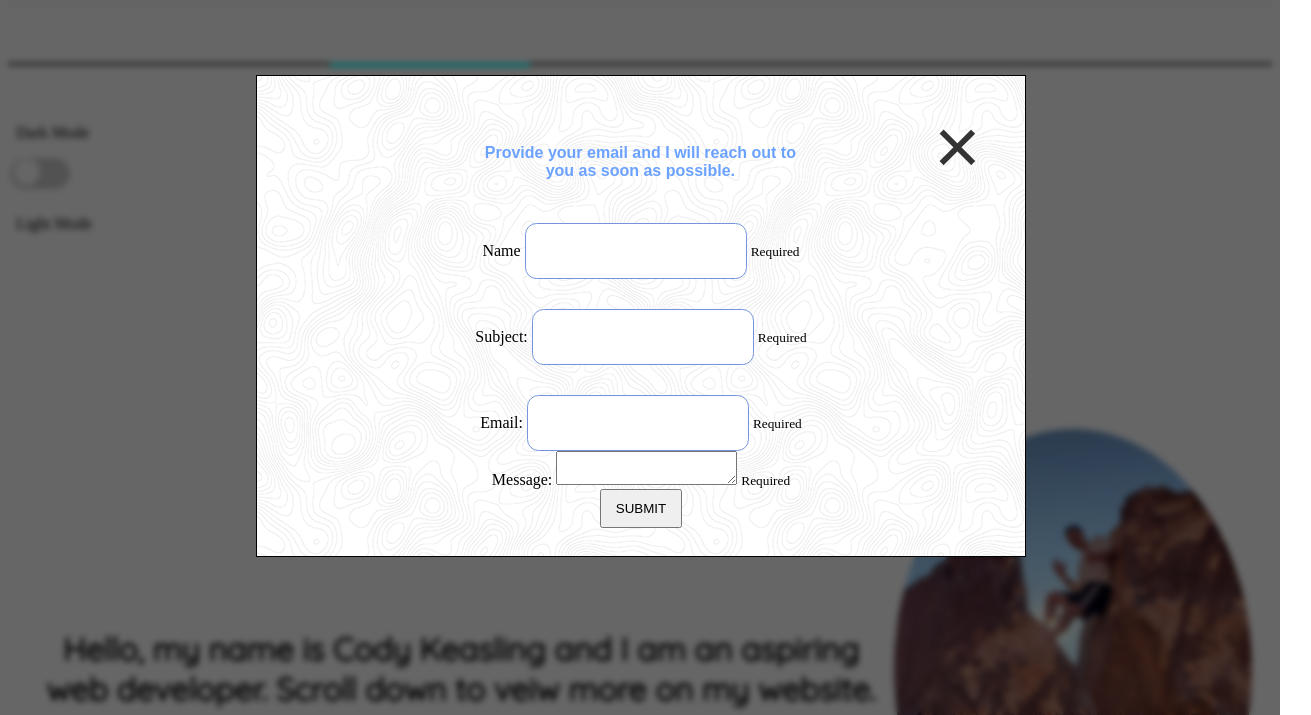
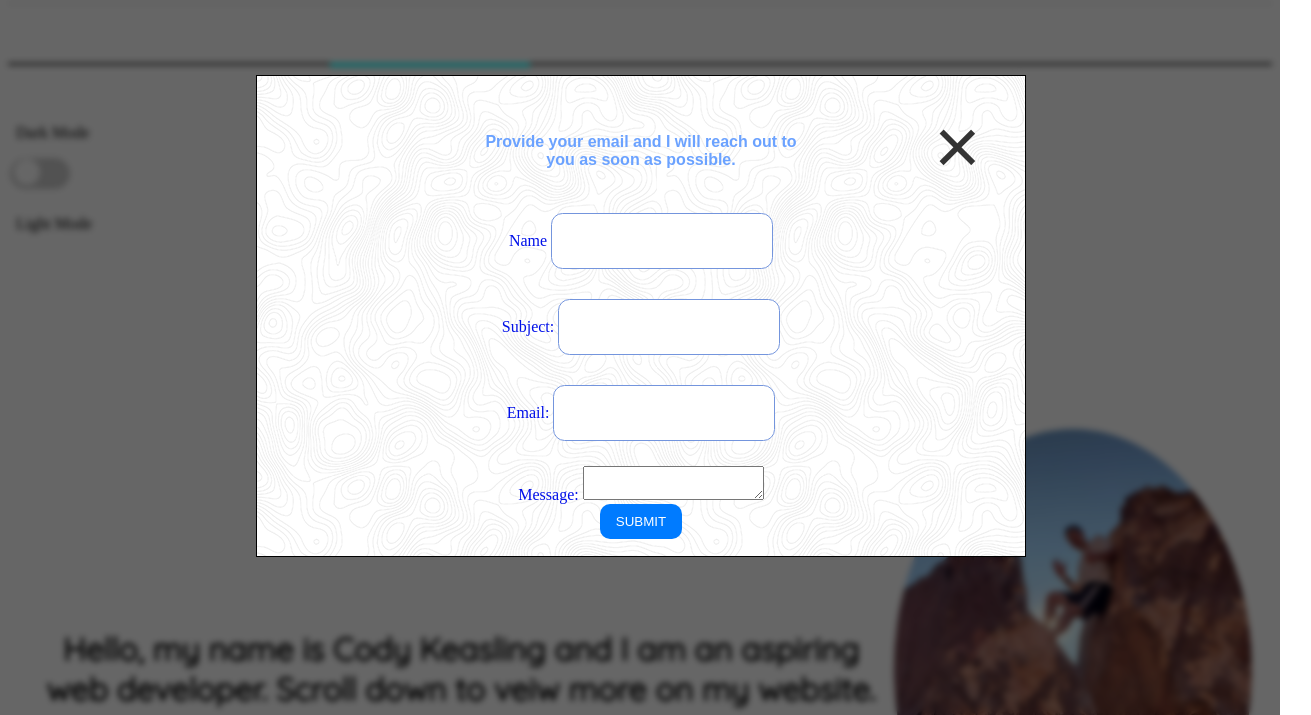
Before and after one commit to c-keasling/C1Project11, a plain HTML site: page index.html in a window 1280 px wide. Both pictures are taken after a click on the link "Contact Me". Shown: the part 85-800 px from the top of the page, 1311 px wide, since content can reach past the window. Drawn offline with nearby package versions, Linux system fonts and the light colour scheme.

```diff
--- a/css/style.css
+++ b/css/style.css
@@ -428,4 +428,29 @@ img {
   }
   .form-btns > .submit {
     padding-inline: 3rem;
+    padding: 10px 20px;
+  border: none;
+  background-color: #007BFF;
+  color: #fff;
+  border-radius: 10px;
+  cursor: pointer;
+  transition: 0.3s;
   }
+
+  .form-label {
+    top: 10px;
+    left: 15px;
+    color: #0010e9;
+    pointer-events: none;
+    transition: 0.3s;
+}
+
+.message {
+  padding-top: 25px;
+}
+
+.card-img-top {
+  width: 100%;
+  max-width: 100%;
+  height: auto;
+}
--- a/index.html
+++ b/index.html
@@ -54,22 +54,22 @@
           <div class="input-group">
             <label for="Name" class="form-label">Name </label>
             <input type="text" id="Name" name="Name" class="form-control" required>
-            <small class="error-msg invalid-feedback">Required</small>
+            <small class="error-msg invalid-feedback"></small>
           </div>
           <div class="input-group">
             <label for="subject" class="form-label">Subject: </label>
             <input type="text" id="subject" name="subject" class="form-control" required>
-            <small class="error-msg invalid-feedback">Required</small>
+            <small class="error-msg invalid-feedback"></small>
           </div>
           <div class="input-group">
             <label for="email" class="form-label">Email: </label>
             <input type="email" id="email" name="email" class="form-control" required>
-            <small class="error-msg invalid-feedback">Required</small>
+            <small class="error-msg invalid-feedback"></small>
           </div>
-          <div class="input-group">
+          <div class="input-group message">
             <label for="Message" class="form-label">Message: </label>
               <textarea id="Message" name="Message" class="form-control" required></textarea>
-              <small class="error-msg invalid-feedback">Required</small>
+              <small class="error-msg invalid-feedback"></small>
           </div>
           <div class="form-btns">
             <button type="submit" class="submit" id="submit">SUBMIT</button>
@@ -116,8 +116,8 @@
       <div class="card" style="width: 18rem;">
         <img class="card-img-top" src="./media/guessingGame.png" alt="image of game">
         <div class="card-body">
-              <h5 class="card-title">Gussing game</h5>
-              <p class="card-text">My first project using dom munipulization. Use this webpage <a href="https://c-keasling.github.io/drumkit/">Guessing game</a> to play a game to try and guess a number between 1 to 20. Keep playing to get a better highscore.</p>
+            <h5 class="card-title">Guessing game</h5>
+            <p class="card-text">My first project using DOM manipulation. Use this webpage <a href="https://c-keasling.github.io/drumkit/">Guessing game</a> to play a game to try and guess a number between 1 to 20. Keep playing to get a better highscore.</p>
         </div>
     </div>
     <div class="card" style="width: 18rem;">
@@ -125,7 +125,6 @@
         <div class="card-body">
             <h5 class="card-title">Previous webpage</h5>
             <p class="card-text">Check out my previous Webpage <a href="https://c-keasling.github.io/Project9/"> here </a> to see my progress.</p>
-
         </div>
     </div>
     <div class="card" style="width: 18rem;">
@@ -133,9 +132,9 @@
         <div class="card-body">
             <h5 class="card-title">Drumkit</h5>
             <p class="card-text">Click on the link: <a href="https://c-keasling.github.io/drumkit/">Drumkit Webpage</a>  to play an interactive drumset. I implemented its interactivity using 'keydown' and 'click' event listeners in JavaScript.</p>
-
         </div>
     </div>
+
     </div>
   </div>
     <div class="breaklink-container">
```
Lines whose indentation alone changed are shown as unchanged.
